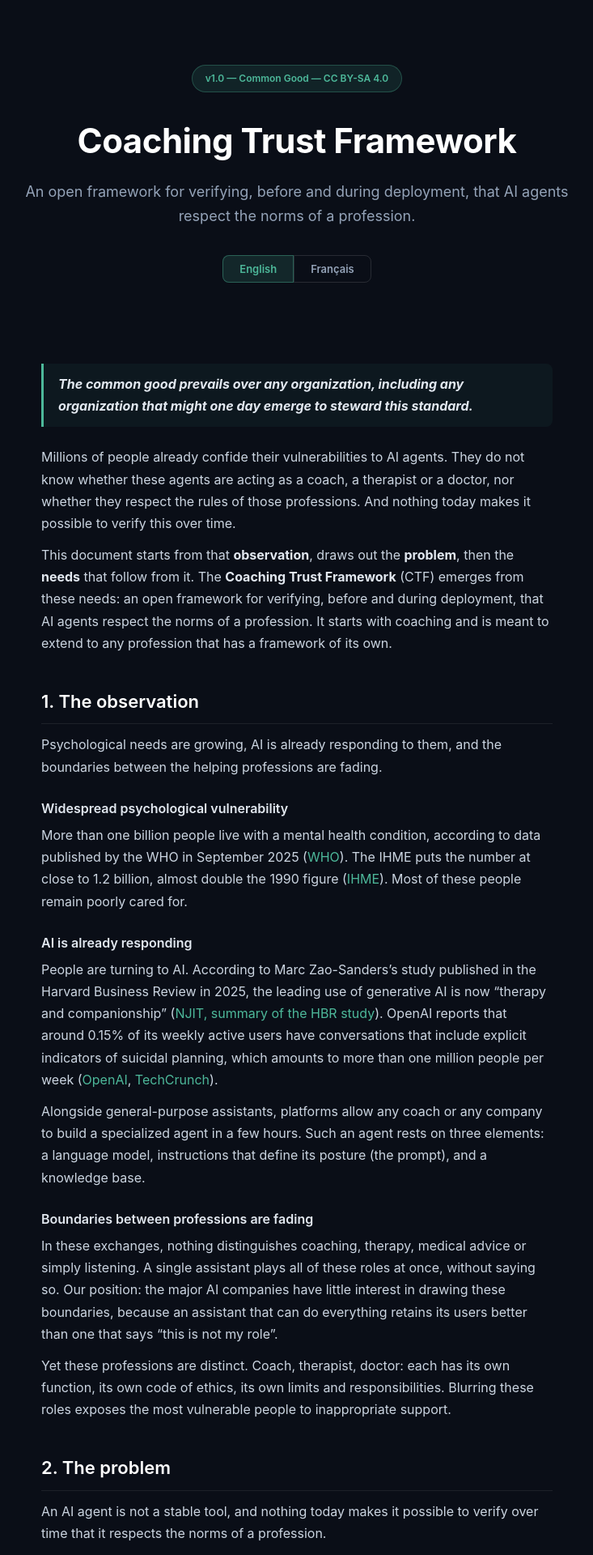
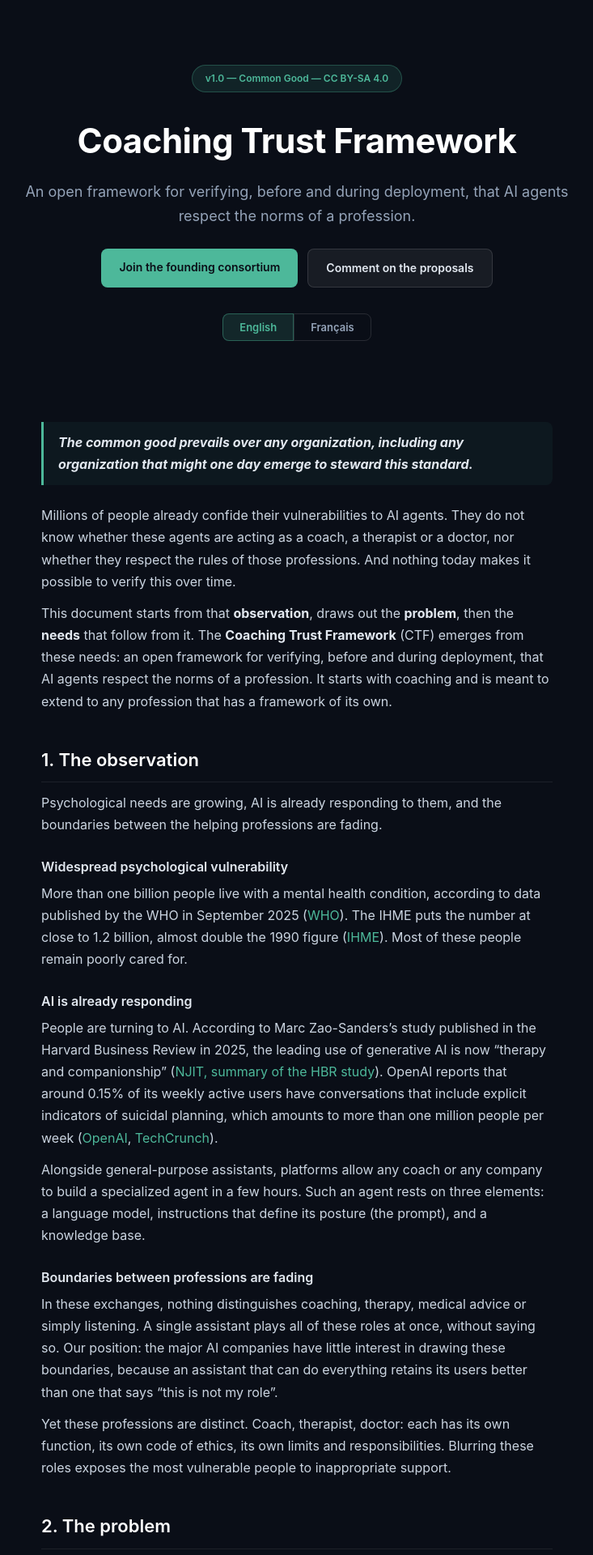
Before and after one commit to macsimplex/coaching-trust-framework, a Jekyll site: the page built from index.html, in a window 1280 px wide. Shown: the top 1920 px of the page at 81% size, without its empty margins (273-1006 px from the left). Built offline with Jekyll 4.4.1, drawn with Linux system fonts in a browser that asks for light colours; some of the changed text lies outside the part shown.

Commit message:
Review adjustments: homepage CTA and diagram, self-declaration under revision, shorter README summary
Also removes two verification screenshots committed by mistake.

Co-Authored-By: Claude Opus 5.5 <noreply@anthropic.com>
Claude-Session: https://claude.ai/code/session_01QRap71zjUpKLCsRRJa6vSy

```diff
--- a/index.html
+++ b/index.html
@@ -58,6 +58,31 @@ a:hover { text-decoration: underline; }
 .vision blockquote p { margin: 0; color: #94a3b8; font-style: italic; }
 .vision hr { border: none; border-top: 1px solid rgba(255,255,255,0.08); margin: 32px 0; }
 
+.hero-cta { display: flex; flex-wrap: wrap; justify-content: center; gap: 12px; margin: -8px 0 32px; }
+.hero-cta a { padding: 11px 22px; border-radius: 8px; font-size: 14px; font-weight: 600; }
+.hero-cta .primary { background: #4db89a; color: #0a0e17; }
+.hero-cta .primary:hover { background: #3da888; text-decoration: none; }
+.hero-cta .secondary { background: rgba(255,255,255,0.06); color: #e2e8f0; border: 1px solid rgba(255,255,255,0.12); }
+.hero-cta .secondary:hover { background: rgba(255,255,255,0.1); text-decoration: none; }
+body.fr .hero .hero-cta[lang="fr"], body:not(.fr) .hero .hero-cta[lang="en"] { display: flex; }
+
+.bricks { margin: 36px 0 8px; }
+.bricks-cycle { display: grid; grid-template-columns: 1fr 20px 1fr 20px 1fr; align-items: stretch; gap: 6px; }
+.brick { border: 1px solid rgba(255,255,255,0.1); background: rgba(255,255,255,0.025); border-radius: 12px; padding: 14px 16px; }
+.brick .when { font-size: 11px; font-weight: 600; letter-spacing: 0.06em; text-transform: uppercase; color: #64748b; margin: 0 0 4px; }
+.brick .name { font-size: 16px; font-weight: 700; color: #fff; margin: 0 0 4px; }
+.brick .need { font-size: 13.5px; line-height: 1.5; color: #94a3b8; margin: 0; }
+.bricks .arrow { display: flex; align-items: center; justify-content: center; color: #4db89a; font-size: 16px; }
+.bricks .arrow::before { content: "→"; }
+.brick.base { border-color: rgba(77,184,154,0.45); background: rgba(77,184,154,0.07); text-align: center; margin-top: 14px; }
+.brick.base .name { color: #4db89a; }
+.bricks .caption { font-size: 13px; color: #64748b; text-align: center; margin: 10px 0 0; }
+@media (max-width: 640px) {
+  .bricks-cycle { grid-template-columns: 1fr; }
+  .bricks .arrow { height: 18px; }
+  .bricks .arrow::before { content: "↓"; }
+}
+
 .footer { text-align: center; padding: 40px 24px; color: #64748b; font-size: 13px; border-top: 1px solid rgba(255,255,255,0.06); }
 .footer a { color: #64748b; }
 
@@ -73,6 +98,14 @@ body.fr .content [lang="en"], body.fr .hero [lang="en"] { display: none; }
   <h1>Coaching Trust Framework</h1>
   <div class="subtitle" lang="en">An open framework for verifying, before and during deployment, that AI agents respect the norms of a profession.</div>
   <div class="subtitle" lang="fr">Un cadre ouvert pour vérifier, avant et pendant leur mise en service, que des agents IA respectent les normes d'un métier.</div>
+  <div class="hero-cta" lang="en">
+    <a class="primary" href="mailto:maxime@simplex.coach?subject=Joining%20the%20CTF%20founding%20consortium">Join the founding consortium</a>
+    <a class="secondary" href="https://github.com/macsimplex/coaching-trust-framework/tree/main/rfcs">Comment on the proposals</a>
+  </div>
+  <div class="hero-cta" lang="fr">
+    <a class="primary" href="mailto:maxime@simplex.coach?subject=Rejoindre%20le%20consortium%20fondateur%20du%20CTF">Rejoindre le consortium fondateur</a>
+    <a class="secondary" href="https://github.com/macsimplex/coaching-trust-framework/tree/main/rfcs">Commenter les propositions</a>
+  </div>
   <div class="lang-switch">
     <button onclick="setLang('en')" id="btnEn" class="active">English</button>
     <button onclick="setLang('fr')" id="btnFr">Français</button>
@@ -84,13 +117,39 @@ body.fr .content [lang="en"], body.fr .hero [lang="en"] { display: none; }
   <!-- Vision (EN) : rendered from VISION.md, do not duplicate the text here -->
   <div lang="en" class="vision">
     {% capture vision_en %}{% include_relative VISION.md %}{% endcapture %}
-    {{ vision_en | remove_first: "# Coaching Trust Framework (CTF)" | remove_first: "*This English version of the vision is authoritative. A French version is available in [VISION.fr.md](./VISION.fr.md). License [CC BY-SA 4.0](./LICENSE).*" | remove_first: "*To go further: the [technical README](./README.md) describes the architecture and the tools; the [EXPLAINER](./EXPLAINER.md) introduces every concept in plain language.*" | replace: "./README.md)", "https://github.com/macsimplex/coaching-trust-framework#readme)" | replace: ".md)", ")" | markdownify }}
+    {% assign v_en = vision_en | remove_first: "# Coaching Trust Framework (CTF)" | remove_first: "*This English version of the vision is authoritative. A French version is available in [VISION.fr.md](./VISION.fr.md). License [CC BY-SA 4.0](./LICENSE).*" | remove_first: "*To go further: the [technical README](./README.md) describes the architecture and the tools; the [EXPLAINER](./EXPLAINER.md) introduces every concept in plain language.*" | replace: "./README.md)", "https://github.com/macsimplex/coaching-trust-framework#readme)" | replace: ".md)", ")" | split: "## 4. " %}
+    {{ v_en[0] | markdownify }}
+  <div class="bricks" role="figure" aria-label="The four building blocks of CTF">
+    <div class="bricks-cycle">
+      <div class="brick"><p class="when">Design</p><p class="name">1. Frame</p><p class="need">The norms of the profession are built in from the design of the agent.</p></div>
+      <div class="arrow" aria-hidden="true"></div>
+      <div class="brick"><p class="when">Before and during deployment</p><p class="name">2. Test</p><p class="need">The agent faces standardized situations, some of them incognito.</p></div>
+      <div class="arrow" aria-hidden="true"></div>
+      <div class="brick"><p class="when">In service</p><p class="name">3. Monitor</p><p class="need">All real exchanges are evaluated, at the platform.</p></div>
+    </div>
+    <div class="brick base"><p class="name">4. Guarantee</p><p class="need">Several models evaluate, another arbitrates, humans calibrate, an independent consortium validates. Certification is tied to a version of the agent.</p></div>
+    <p class="caption">The first three blocks follow the life of the agent; the fourth guarantees the whole.</p>
+  </div>
+    {{ "## 4. " | append: v_en[1] | markdownify }}
   </div>
 
   <!-- Vision (FR) : rendered from VISION.fr.md, do not duplicate the text here -->
   <div lang="fr" class="vision">
     {% capture vision_fr %}{% include_relative VISION.fr.md %}{% endcapture %}
-    {{ vision_fr | remove_first: "# Coaching Trust Framework (CTF)" | remove_first: "*Version française de la vision. En cas de divergence avec la version anglaise ([VISION.md](./VISION.md)), la version anglaise fait foi. Licence [CC BY-SA 4.0](./LICENSE).*" | remove_first: "*Pour aller plus loin : le [README technique](./README.md) décrit l'architecture et les outils ; l'[EXPLAINER](./EXPLAINER.fr.md) présente chaque concept en langage clair.*" | replace: "./README.md)", "https://github.com/macsimplex/coaching-trust-framework#readme)" | replace: ".md)", ")" | markdownify }}
+    {% assign v_fr = vision_fr | remove_first: "# Coaching Trust Framework (CTF)" | remove_first: "*Version française de la vision. En cas de divergence avec la version anglaise ([VISION.md](./VISION.md)), la version anglaise fait foi. Licence [CC BY-SA 4.0](./LICENSE).*" | remove_first: "*Pour aller plus loin : le [README technique](./README.md) décrit l'architecture et les outils ; l'[EXPLAINER](./EXPLAINER.fr.md) présente chaque concept en langage clair.*" | replace: "./README.md)", "https://github.com/macsimplex/coaching-trust-framework#readme)" | replace: ".md)", ")" | split: "## 4. " %}
+    {{ v_fr[0] | markdownify }}
+  <div class="bricks" role="figure" aria-label="Les quatre briques du CTF">
+    <div class="bricks-cycle">
+      <div class="brick"><p class="when">Conception</p><p class="name">1. Cadrer</p><p class="need">Les normes du métier sont intégrées dès la conception de l'agent.</p></div>
+      <div class="arrow" aria-hidden="true"></div>
+      <div class="brick"><p class="when">Avant et pendant la mise en service</p><p class="name">2. Éprouver</p><p class="need">L'agent affronte des situations normées, dont une partie incognito.</p></div>
+      <div class="arrow" aria-hidden="true"></div>
+      <div class="brick"><p class="when">En service</p><p class="name">3. Surveiller</p><p class="need">Tous les échanges réels sont évalués, chez la plateforme.</p></div>
+    </div>
+    <div class="brick base"><p class="name">4. Garantir</p><p class="need">Plusieurs modèles évaluent, un autre arbitre, des humains étalonnent, un consortium indépendant valide. La certification est liée à une version de l'agent.</p></div>
+    <p class="caption">Les trois premières briques suivent la vie de l'agent ; la quatrième garantit l'ensemble.</p>
+  </div>
+    {{ "## 4. " | append: v_fr[1] | markdownify }}
   </div>
 
   <!-- ENGLISH -->
```
Also changed, not shown: certification-scheme/self-declaration.md (+2 -0 lines), CHANGELOG.md, README.md, en-desk.png (deleted), fr-mobile.png (deleted).
